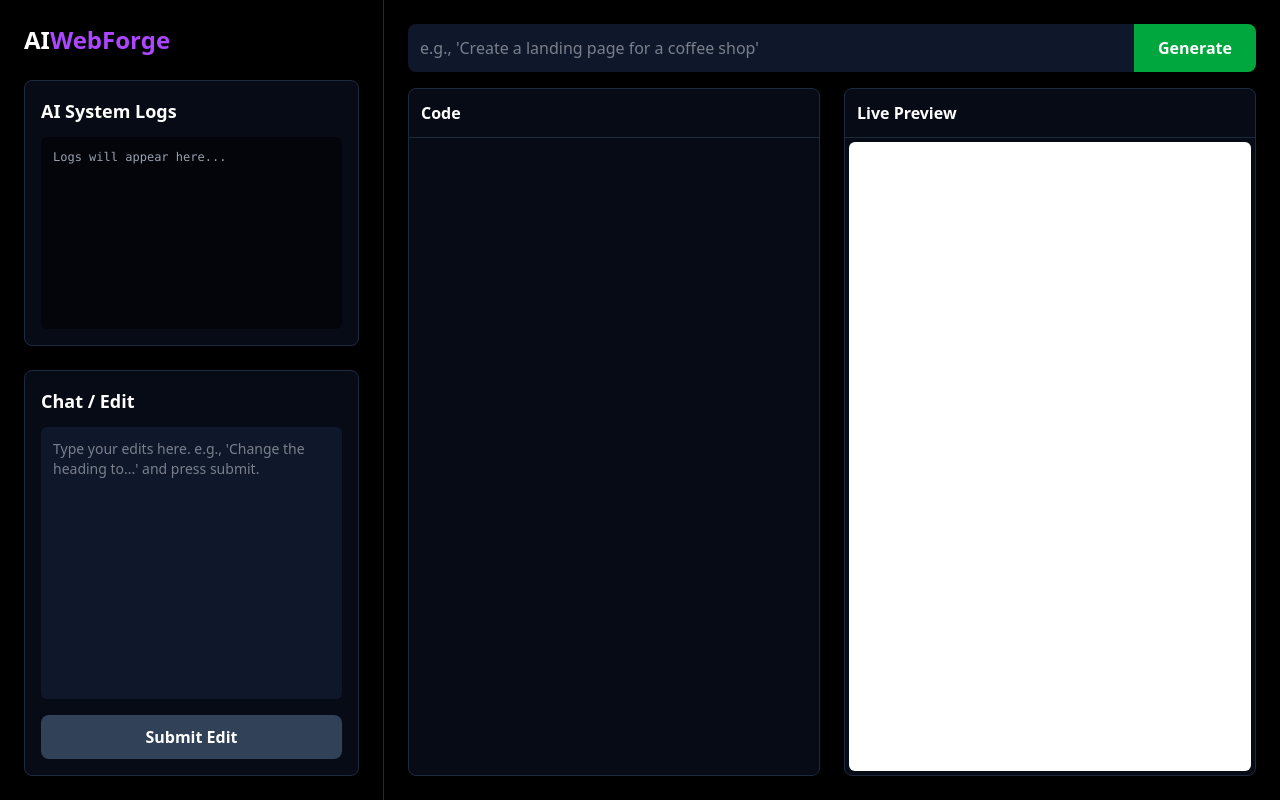
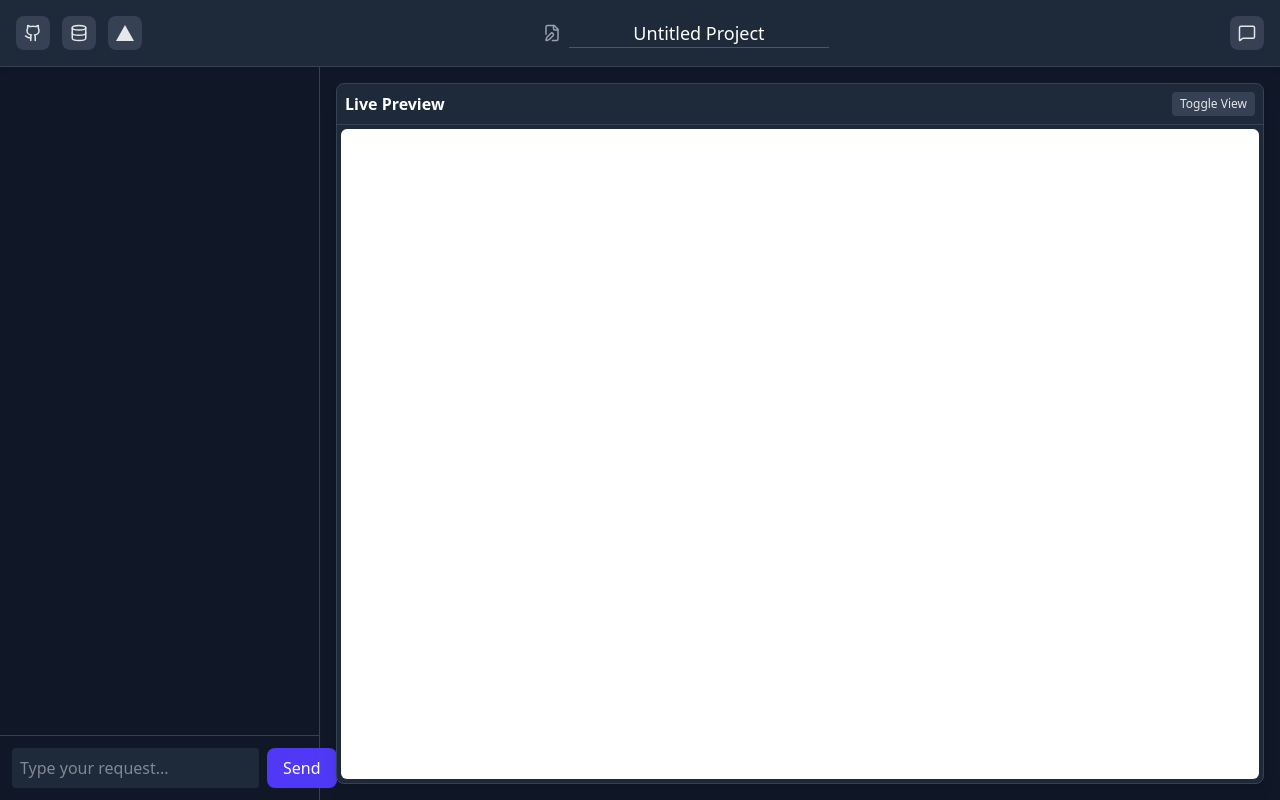
Before and after one commit to RutujaSawant89/loveable, a React (Vite) app: page /build in a window 1280 px wide. Built offline with nearby package versions, Linux system fonts and the light colour scheme.

Commit message:
building page fixed

```diff
--- a/package.json
+++ b/package.json
@@ -13,6 +13,7 @@
     "@google/generative-ai": "^0.24.1",
     "@tailwindcss/vite": "^4.1.12",
     "framer-motion": "^12.23.12",
+    "lucide-react": "^0.542.0",
     "react": "^19.1.1",
     "react-dom": "^19.1.1",
     "react-router-dom": "^7.8.2",
--- a/src/screens/Building.jsx
+++ b/src/screens/Building.jsx
@@ -1,43 +1,29 @@
-import React, { useState, useRef } from 'react';
+import React, { useState } from "react";
+import { Github, Database, FileEdit, MessageSquare } from "lucide-react";
+import { SiVercel } from "react-icons/si";
 
 function Building() {
-  // State for the user's input prompt
-  const [prompt, setPrompt] = useState('');
-  // State to hold the generated HTML code
-  const [generatedCode, setGeneratedCode] = useState('');
-  // State for the ASCII backend diagram
-  const [asciiDiagram, setAsciiDiagram] = useState('');
-  // State to track loading status for UI feedback
+  const [prompt, setPrompt] = useState("");
+  const [generatedCode, setGeneratedCode] = useState("");
   const [isLoading, setIsLoading] = useState(false);
-  // Ref to store the complete generated code for visualization
-  const finalCodeRef = useRef('');
+  const [viewMode, setViewMode] = useState("preview"); // 'preview' | 'code' | 'split'
+  const [projectName, setProjectName] = useState("Untitled Project");
+  const [chatHistory, setChatHistory] = useState([]);
 
-  // --- API 1: Code Generation (Streaming) ---
   const handleGenerateClick = async () => {
-    if (!prompt) {
-      alert('Please enter a prompt.');
-      return;
-    }
-    // Reset states for a new generation
-    setGeneratedCode('');
-    setAsciiDiagram('');
-    finalCodeRef.current = '';
+    if (!prompt) return;
+    setGeneratedCode("");
     setIsLoading(true);
 
     try {
-      const response = await fetch('/api/generate', {
-        method: 'POST',
-        headers: { 'Content-Type': 'application/json' },
+      const response = await fetch("/api/generate", {
+        method: "POST",
+        headers: { "Content-Type": "application/json" },
         body: JSON.stringify({ prompt }),
       });
 
-      if (!response.ok) {
-        throw new Error(`API request failed with status ${response.status}`);
-      }
-
-      if (!response.body) {
-        throw new Error("Response body is empty.");
-      }
+      if (!response.ok) throw new Error(`API failed: ${response.status}`);
+      if (!response.body) throw new Error("Empty response body");
 
       const reader = response.body.getReader();
       const decoder = new TextDecoder();
@@ -47,149 +33,136 @@ function Building() {
         const { value, done: doneReading } = await reader.read();
         done = doneReading;
         const chunkValue = decoder.decode(value);
-        // Append each new chunk to the state to create the "typing" effect
         setGeneratedCode((prev) => prev + chunkValue);
-        finalCodeRef.current += chunkValue;
       }
-    } catch (error) {
-      console.error("Streaming failed:", error);
-      alert("Failed to generate code. Check the console for details.");
+
+      // Save prompt + small summary in chat history
+      setChatHistory((prev) => [
+        ...prev,
+        { role: "user", content: prompt },
+        { role: "ai", content: `Generated code for: ${prompt}` },
+      ]);
+    } catch (err) {
+      console.error("Generation failed", err);
     } finally {
       setIsLoading(false);
-      // Once generation is complete, generate the visualization
-      if (finalCodeRef.current) {
-        generateVisualization(finalCodeRef.current);
-      }
-    }
-  };
-
-  // --- API 2: Visualization Generation ---
-  const generateVisualization = async (htmlCode) => {
-    try {
-      const response = await fetch('/api/visualize', {
-        method: 'POST',
-        headers: { 'Content-Type': 'application/json' },
-        body: JSON.stringify({ htmlCode }),
-      });
-      const data = await response.json();
-      if (data.diagram) {
-        setAsciiDiagram(data.diagram);
-      }
-    } catch (error) {
-      console.error("Error generating visualization:", error);
-    }
-  };
-
-  // --- API 3: Code Editing ---
-  const handleEditSubmit = async (e) => {
-    e.preventDefault();
-    const editPrompt = e.target.elements.editPrompt.value;
-    if (!editPrompt) {
-        alert('Please enter an edit instruction.');
-        return;
-    }
-    setIsLoading(true);
-    try {
-        const response = await fetch('/api/edit', {
-            method: 'POST',
-            headers: { 'Content-Type': 'application/json' },
-            body: JSON.stringify({
-                currentCode: generatedCode, // Send the current code for context
-                prompt: editPrompt,
-            }),
-        });
-        const data = await response.json();
-        if (data.newCode) {
-            // Replace the old code with the new, edited code
-            setGeneratedCode(data.newCode);
-        }
-    } catch (error) {
-        console.error("Failed to edit code:", error);
-        alert("Failed to edit code. Check the console for details.");
-    } finally {
-        setIsLoading(false);
-        e.target.elements.editPrompt.value = ''; // Clear the input field after submission
+      setPrompt("");
     }
   };
 
   return (
-    <div className="flex h-screen bg-black text-gray-200 font-sans">
-      {/* Left Panel: Controls */}
-      <div className="w-96 p-6 flex flex-col border-r border-slate-800 space-y-6">
-        <h1 className="text-2xl font-bold text-white">
-          AI<span className="text-purple-500">WebForge</span>
-        </h1>
-
-        {/* AI System Logs */}
-        <div className="bg-slate-900/50 border border-slate-800 rounded-lg p-4 flex-shrink-0">
-          <h2 className="text-lg font-semibold mb-3 text-white">AI System Logs</h2>
-          <pre className="bg-black/50 p-3 rounded-md text-xs whitespace-pre-wrap h-48 overflow-auto text-gray-400 font-mono">
-            {asciiDiagram || "Logs will appear here..."}
-          </pre>
+    <div className="flex flex-col h-screen bg-gray-900 text-gray-200 font-sans overflow-hidden">
+      {/* Top Bar */}
+      <div className="flex items-center justify-between p-4 bg-gray-800 border-b border-gray-700 shadow-md">
+        {/* Left integrations */}
+        <div className="flex space-x-3">
+          <button className="bg-gray-700 hover:bg-gray-600 p-2 rounded-lg">
+            <Github size={18} />
+          </button>
+          <button className="bg-gray-700 hover:bg-gray-600 p-2 rounded-lg">
+            <Database size={18} />
+          </button>
+          <button className="bg-gray-700 hover:bg-gray-600 p-2 rounded-lg">
+            <SiVercel size={18} />
+          </button>
         </div>
 
-        {/* Chat / Edit */}
-        <div className="bg-slate-900/50 border border-slate-800 rounded-lg p-4 flex-grow flex flex-col">
-          <h2 className="text-lg font-semibold mb-3 text-white">Chat / Edit</h2>
-          <form onSubmit={handleEditSubmit} className="flex-grow flex flex-col">
-            <textarea
-              name="editPrompt"
-              className="w-full flex-grow p-3 bg-slate-900 rounded-md text-sm text-gray-200 focus:outline-none focus:ring-2 focus:ring-purple-500 resize-none"
-              placeholder="Type your edits here. e.g., 'Change the heading to...' and press submit."
-              disabled={!generatedCode || isLoading}
+        {/* Middle project name */}
+        <div className="flex items-center space-x-2">
+          <FileEdit size={18} className="text-gray-400" />
+          <input
+            type="text"
+            value={projectName}
+            onChange={(e) => setProjectName(e.target.value)}
+            className="bg-transparent border-b border-gray-600 text-center text-white text-lg focus:outline-none focus:border-indigo-400"
           />
-            <button
-              type="submit"
-              className="mt-4 w-full bg-purple-600 hover:bg-purple-700 text-white font-bold py-2.5 px-4 rounded-lg disabled:bg-slate-700 disabled:cursor-not-allowed transition-colors"
-              disabled={!generatedCode || isLoading}
-            >
-              {isLoading ? 'Processing...' : 'Submit Edit'}
+        </div>
+
+        {/* Right side placeholder */}
+        <div className="flex items-center space-x-2">
+          <button className="bg-gray-700 hover:bg-gray-600 p-2 rounded-lg">
+            <MessageSquare size={18} />
           </button>
-          </form>
         </div>
       </div>
 
-      {/* Right Panel: Main Content */}
-      <div className="flex-grow p-6 flex flex-col">
-        {/* Prompt Bar */}
-        <div className="flex mb-4">
+      {/* Main Content */}
+      <div className="flex flex-grow overflow-hidden">
+        {/* Chat Section on the Left */}
+        <div className="w-80 bg-gray-850 border-r border-gray-700 flex flex-col">
+          <div className="flex-grow overflow-auto p-4 space-y-3">
+            {chatHistory.map((msg, idx) => (
+              <div
+                key={idx}
+                className={`p-2 rounded-lg text-sm whitespace-pre-wrap ${
+                  msg.role === "user"
+                    ? "bg-indigo-600 text-white self-end"
+                    : "bg-gray-700 text-gray-200 self-start"
+                }`}
+              >
+                {msg.content}
+              </div>
+            ))}
+          </div>
+
+          {/* Input Bar */}
+          <div className="p-3 border-t border-gray-700 flex space-x-2">
             <input
               type="text"
-            className="flex-grow p-3 bg-slate-900 rounded-l-lg text-base text-gray-200 focus:outline-none focus:ring-2 focus:ring-purple-500"
-            placeholder="e.g., 'Create a landing page for a coffee shop'"
+              placeholder="Type your request..."
               value={prompt}
               onChange={(e) => setPrompt(e.target.value)}
+              onKeyDown={(e) => e.key === "Enter" && handleGenerateClick()}
               disabled={isLoading}
+              className="flex-grow p-2 rounded bg-gray-800 text-gray-200 focus:outline-none focus:ring-2 focus:ring-indigo-500"
             />
             <button
               onClick={handleGenerateClick}
-            className="bg-green-600 hover:bg-green-700 text-white font-bold py-3 px-6 rounded-r-lg disabled:bg-slate-700 disabled:cursor-not-allowed transition-colors"
               disabled={isLoading}
+              className="bg-indigo-600 hover:bg-indigo-700 text-white px-4 rounded-lg disabled:bg-gray-600"
             >
-            {isLoading ? 'Generating...' : 'Generate'}
+              {isLoading ? "..." : "Send"}
             </button>
           </div>
+        </div>
 
-        {/* Code and Preview */}
-        <div className="flex-grow grid grid-cols-2 gap-6">
-          {/* Code Editor */}
-          <div className="bg-slate-900/50 border border-slate-800 rounded-lg flex flex-col overflow-hidden">
-            <div className="p-3 border-b border-slate-800">
+        {/* Code + Preview Section on the Right - Full Width */}
+        <div className="flex-grow p-4 overflow-hidden flex flex-col">
+          {(viewMode === "code" || viewMode === "split") && (
+            <div className="bg-gray-800 border border-gray-700 rounded-lg flex flex-col overflow-hidden shadow-lg mb-4">
+              <div className="flex items-center justify-between p-2 border-b border-gray-700">
                 <h2 className="font-semibold text-white">Code</h2>
+                <button
+                  className="bg-gray-700 text-xs px-2 py-1 rounded hover:bg-gray-600"
+                  onClick={() =>
+                    setViewMode(viewMode === "code" ? "preview" : "code")
+                  }
+                >
+                  Toggle View
+                </button>
               </div>
               <div className="flex-grow overflow-auto">
-              <pre className="p-4 text-sm font-mono">
+                <pre className="p-4 text-sm font-mono text-gray-300">
                   <code>{generatedCode}</code>
                 </pre>
               </div>
             </div>
+          )}
 
-          {/* Live Preview */}
-          <div className="bg-slate-900/50 border border-slate-800 rounded-lg flex flex-col">
-            <div className="p-3 border-b border-slate-800">
+          {(viewMode === "preview" || viewMode === "split") && (
+            <div className="flex-grow bg-gray-800 border border-gray-700 rounded-lg flex flex-col overflow-hidden shadow-lg">
+              <div className="flex items-center justify-between p-2 border-b border-gray-700">
                 <h2 className="font-semibold text-white">Live Preview</h2>
+                <button
+                  className="bg-gray-700 text-xs px-2 py-1 rounded hover:bg-gray-600"
+                  onClick={() =>
+                    setViewMode(viewMode === "preview" ? "code" : "preview")
+                  }
+                >
+                  Toggle View
+                </button>
               </div>
-            <div className="flex-grow p-1">
+              <div className="flex-grow overflow-auto p-1">
                 <iframe
                   srcDoc={generatedCode}
                   title="preview"
@@ -198,6 +171,7 @@ function Building() {
                 />
               </div>
             </div>
+          )}
         </div>
       </div>
     </div>
```
Also changed, not shown: 1 other file (tests, documents, lock files or other folders). Lines whose indentation alone changed are shown as unchanged.
